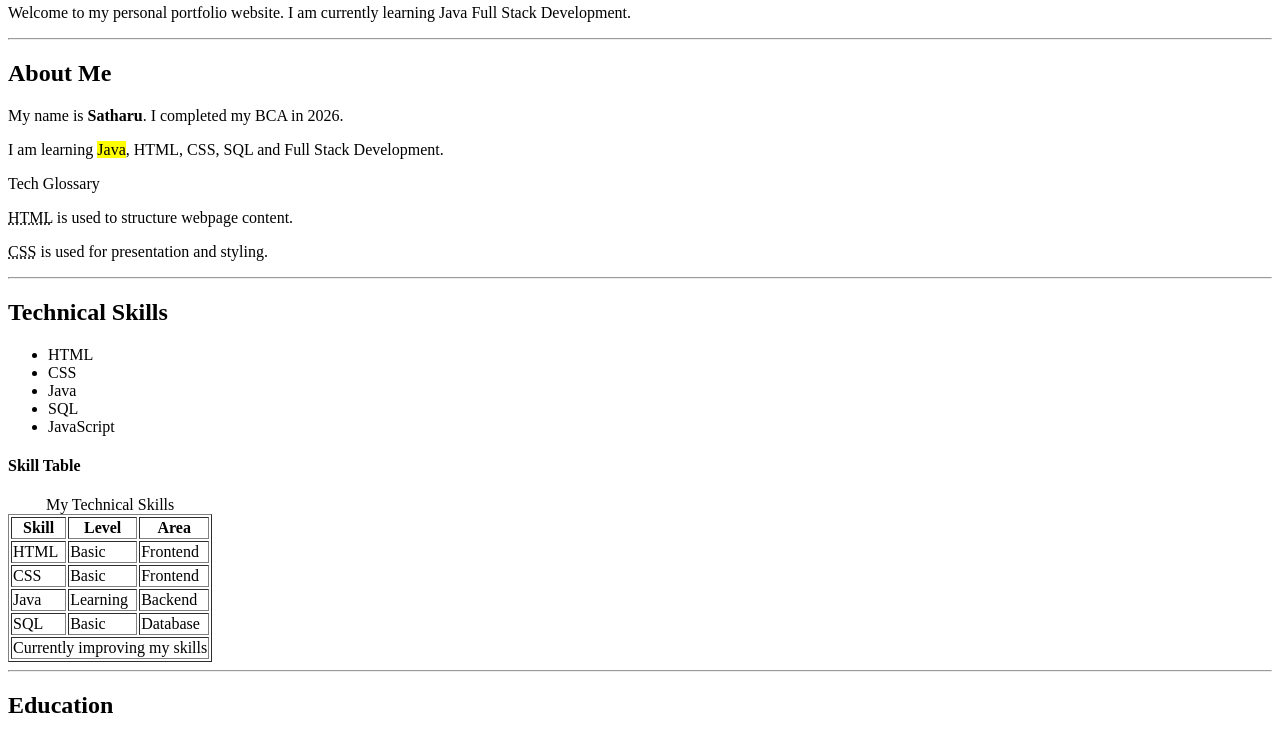
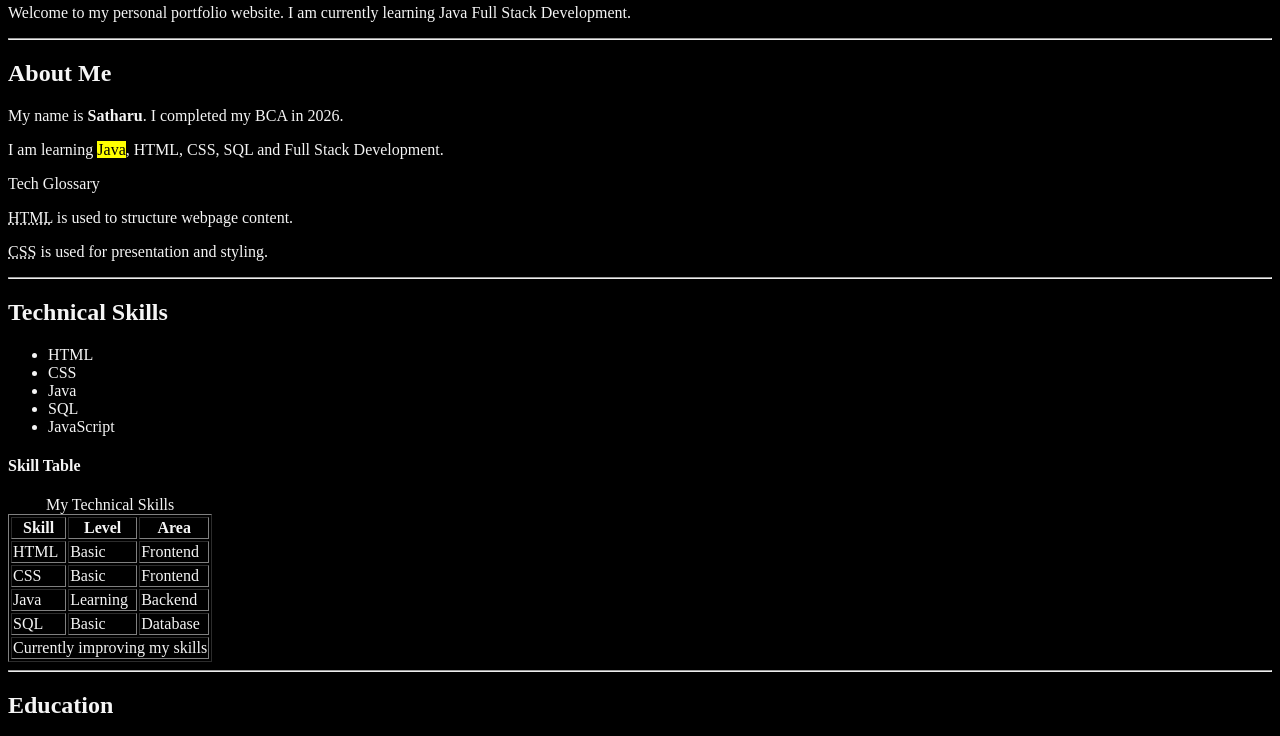
Before and after one commit to Satharuzama/all_projects_tapacademy, a plain HTML site: page Portofolio/index.html in a window 1280 px wide. Shown: the part 568-1304 px from the top of the page. Drawn offline with Linux system fonts and the light colour scheme.

Commit message:
do some changes

```diff
--- a/Portofolio/index.html
+++ b/Portofolio/index.html
@@ -8,7 +8,8 @@
   <style>
     body {
       font-family: "Times New Roman", Times, serif;
-      background-color: white;
+      background-color: black;
+      color: whitesmoke;
     }
   </style>
   <body>
```
Also changed, not shown: index.html (+1 -1 lines).
